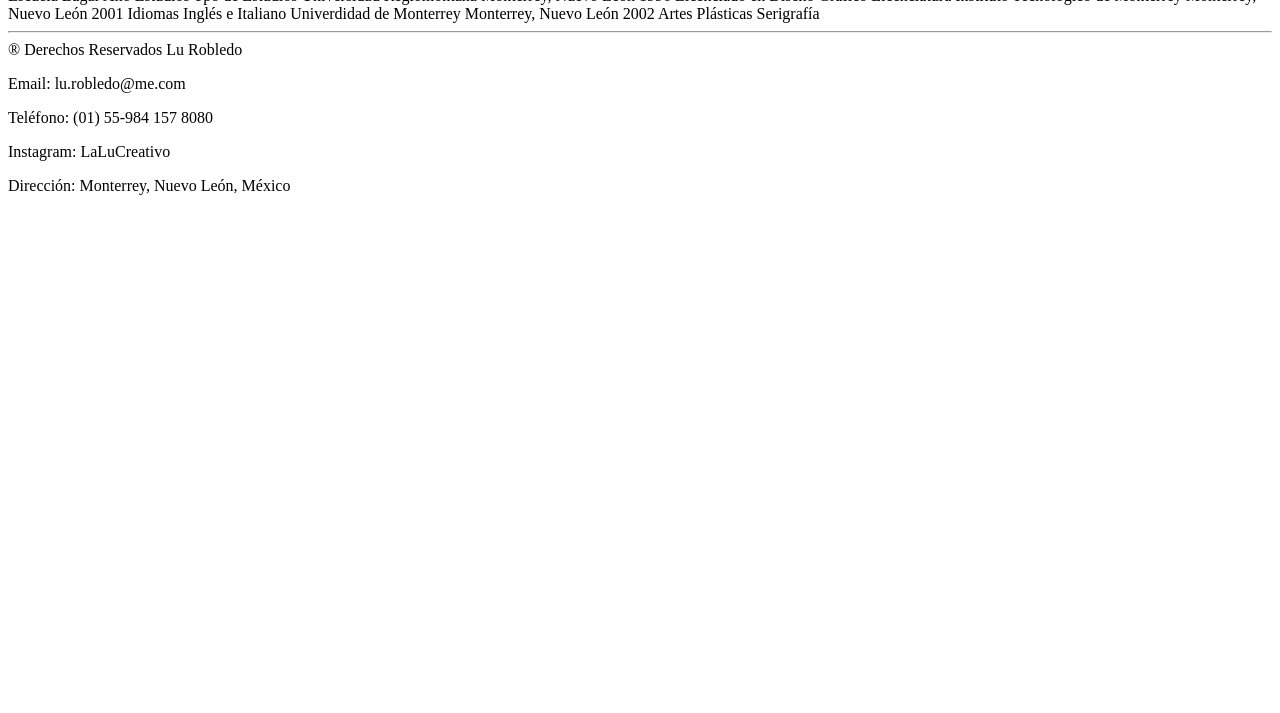
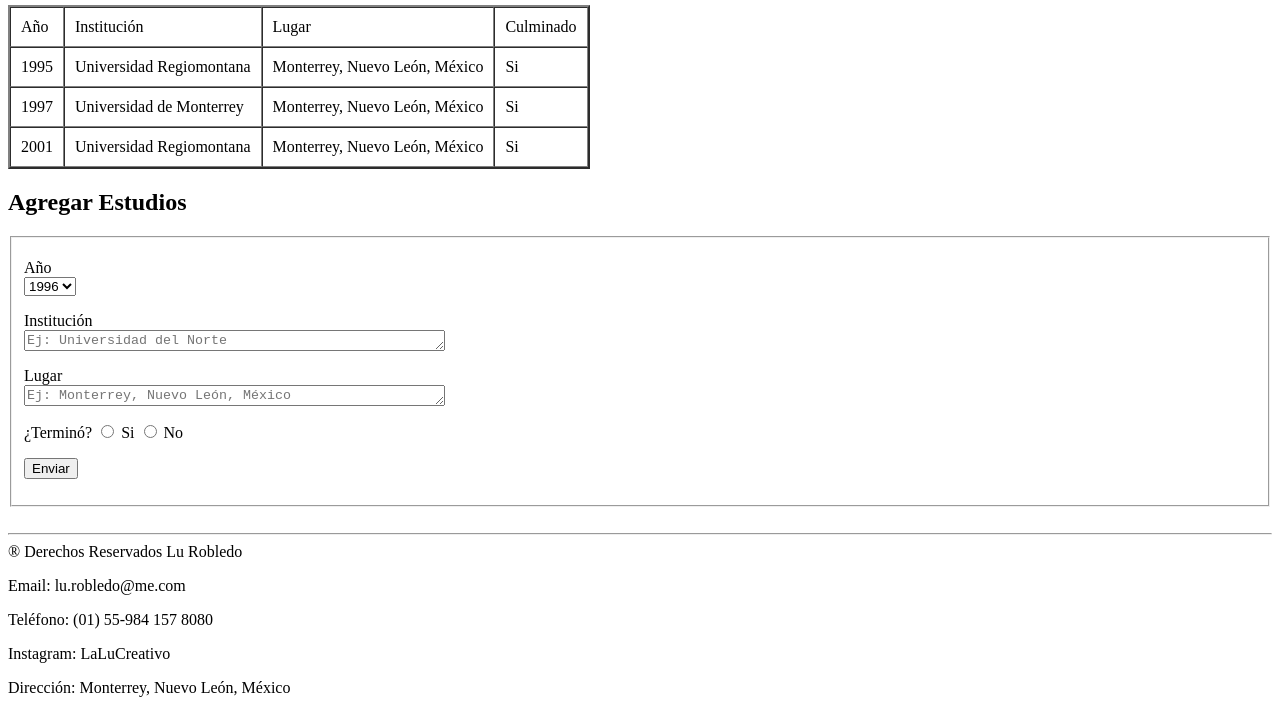
Before and after one commit to lalucreativo/Fundamentoshtml_lucia_robledo, a plain HTML site: page Educacion.html in a window 1280 px wide. Shown: the part 519-1232 px from the top of the page. Before the commit the page ends 800 px from the top, so only its background shows below. Drawn offline with Linux system fonts and the light colour scheme.

Commit message:
ultimo cambio
Creo que ya termine!

```diff
--- a/Educacion.html
+++ b/Educacion.html
@@ -7,50 +7,86 @@
 	</head>
 	<body>
    		<img src="images/Logo.svg"/>
+      <hr />
         <br />
         <h1>Curriculum Vitae</h1>
         <h2>Lu Robledo</h2>
  	 	<h3>Monterrey, Nuevo León, México</h3>
  	 	<h3>14 Enero 1976</h3>
          <br />
-			<p><strong><a href="file:///Macintosh HD/Users/LuRobledo/Desktop/Index.html">Volver a Inicio</a></strong></p>
-        	<p><a href="file:///Macintosh HD/Users/LuRobledo/Desktop/Experiencia.html">Experiencia</a></p>
-	<br />
+			<p><strong><a href="../Index.html">Volver a Inicio</a></strong></p>
+        	<p><a href="../Experiencia.html">Experiencia</a></p>
 		<br />
     <h2>Educación</h2>
-       		<thead>
+	<table border="2" cellpadding="10" cellspacing="0">
   <tr>
-					<th>Escuela</th>
-					<th>Lugar</th>
-					<th>Año</th>
-					<th>Estudios</th>
-					<th>Tpo de Estudios</th>
-				</tr>
-			</thead>
-			<tbody>
-				<tr>
-					<td>Universidad Regiomontana</td>
-					<td>Monterrey, Nuevo León</td>
-					<td>1996</td>
-					<td>Licenciado en Diseño Gráfico</td>
-					<td>Licenciatura</td>
+    <td>Año</td>
+    <td>Institución</td>
+    <td>Lugar</td>
+    <td>Culminado</td>
   </tr>
   <tr>
-					<td>Instituto Tecnológico de Monterrey</td>
-					<td>Monterrey, Nuevo León</td>
-					<td>2001</td>
-					<td>Idiomas</td>
-					<td>Inglés e Italiano</td>
+    <td>1995</td>
+    <td>Universidad Regiomontana</td>
+    <td>Monterrey, Nuevo León, México</td>
+    <td>Si</td>
   </tr>
   <tr>
-					<td>Univerdidad de Monterrey</td>
-					<td>Monterrey, Nuevo León</td>
-					<td>2002</td>
-					<td>Artes Plásticas</td>
-					<td>Serigrafía</td>
+    <td>1997</td>
+    <td>Universidad de Monterrey</td>
+    <td>Monterrey, Nuevo León, México</td>
+    <td>Si</td>
   </tr>
-			</tbody>
+  <tr>
+    <td>2001</td>
+    <td>Universidad Regiomontana</td>
+    <td>Monterrey, Nuevo León, México</td>
+    <td>Si</td>
+  </tr>
 </table>
+	<h2>Agregar Estudios</h2>
+		<form action="Formulario">
+        <fieldset>
+		<p>
+			<label for="date">Año</label>
+			<br>
+			<select name="recommend">
+				<option value="1">1996</option>
+				<option value="1">1997</option>
+				<option value="1">1998</option>
+                <option value="1">1999</option>
+                <option value="1">2000</option>
+                <option value="1">2001</option>
+                <option value="1">2002</option>
+                <option value="1">2003</option>
+                <option value="1">2004</option>
+                <option value="1">2005</option>
+                <option value="1">2006</option>
+                <option value="1">2007</option>
+                <option value="1">2008</option>
+			</select>
+		</p>
+        <p>
+			<label for="text">Institución</label>
+			<br>
+			<textarea name="text" id="Universidad o Escuela" cols="50" rows="1" placeholder="Ej: Universidad del Norte"required /></textarea>
+		</p>
+         <p>
+			<label for="text">Lugar</label>
+			<br>
+			<textarea name="text" id="Lugar" cols="50" rows="1" placeholder="Ej: Monterrey, Nuevo León, México"required /></textarea>
+		</p>
+        <p>
+			<label for="option">¿Terminó?</label>
+			<input type="radio" name="genre"> Si
+			<input type="radio" name="genre"> No
+		</p>
+		<p>
+			<button type="submit">Enviar</button>
+		</p>
+        </fieldset>
+        </form>
+        <br />
  	<hr />
 	<footer>
 	® Derechos Reservados Lu Robledo
```
Also changed, not shown: Experiencia.html (+24 -5 lines), Index.html (+0 -1 lines). Lines whose indentation alone changed are shown as unchanged.
